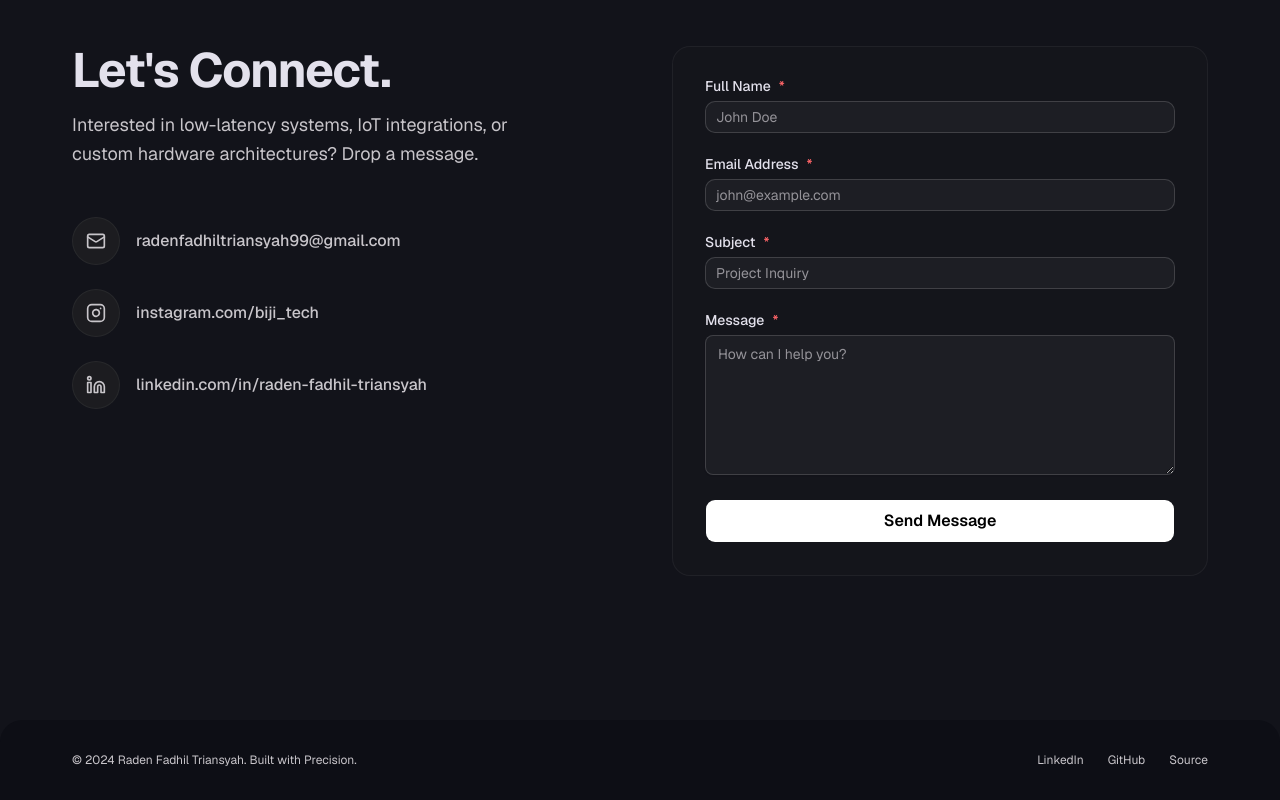
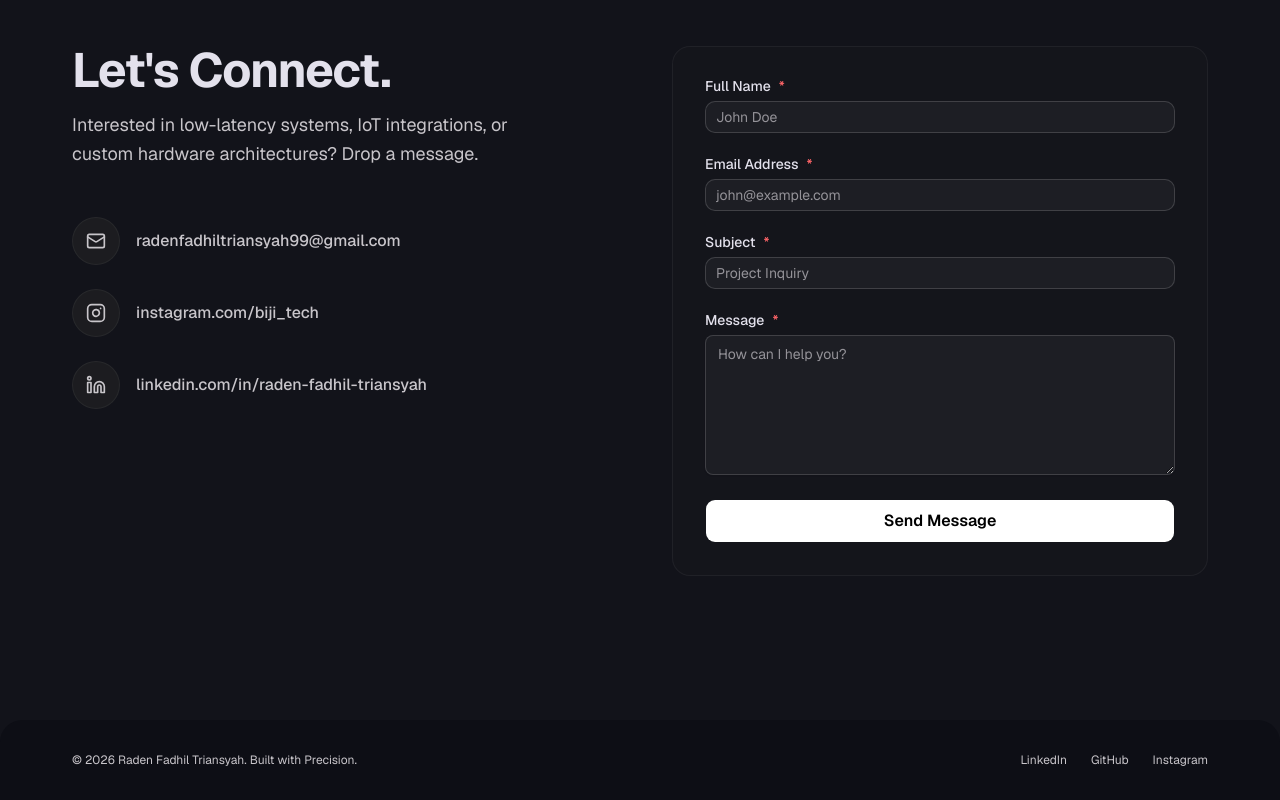
Before and after one commit to MufidJK/raden-fadhil-portfolio, a Next.js app: page / in a window 1280 px wide. Shown: the part 3403-4203 px from the top of the page. Built offline with nearby package versions, Linux system fonts and the light colour scheme.

Commit message:
feat: add SiteFooter component with social media links and copyright information

```diff
--- a/src/components/site-footer.tsx
+++ b/src/components/site-footer.tsx
@@ -6,18 +6,18 @@ export function SiteFooter() {
     <footer className="w-full py-8 mt-16 bg-surface-container-lowest rounded-t-3xl">
       <div className="container mx-auto max-w-container-max px-4 sm:px-6 lg:px-8 flex flex-col md:flex-row items-center justify-between gap-4">
         <p className="font-jetbrains text-xs text-muted-foreground">
-          © 2024 Raden Fadhil Triansyah. Built with Precision.
+          &copy; {new Date().getFullYear()} Raden Fadhil Triansyah. Built with Precision.
         </p>
 
         <div className="flex items-center gap-6">
-          <Link href="https://linkedin.com" target="_blank" rel="noopener noreferrer" className="font-jetbrains text-xs text-muted-foreground hover:text-foreground transition-colors">
+          <Link href="https://www.linkedin.com/in/raden-fadhil-triansyah-5757a6361/" target="_blank" rel="noopener noreferrer" className="font-jetbrains text-xs text-muted-foreground hover:text-foreground transition-colors">
             LinkedIn
           </Link>
-          <Link href="https://github.com" target="_blank" rel="noopener noreferrer" className="font-jetbrains text-xs text-muted-foreground hover:text-foreground transition-colors">
+          <Link href="https://github.com/MufidJK/raden-fadhil-portfolio" target="_blank" rel="noopener noreferrer" className="font-jetbrains text-xs text-muted-foreground hover:text-foreground transition-colors">
             GitHub
           </Link>
-          <Link href="https://github.com" target="_blank" rel="noopener noreferrer" className="font-jetbrains text-xs text-muted-foreground hover:text-foreground transition-colors">
-            Source
+          <Link href="https://www.instagram.com/biji_tech/" target="_blank" rel="noopener noreferrer" className="font-jetbrains text-xs text-muted-foreground hover:text-foreground transition-colors">
+            Instagram
           </Link>
         </div>
       </div>
```
